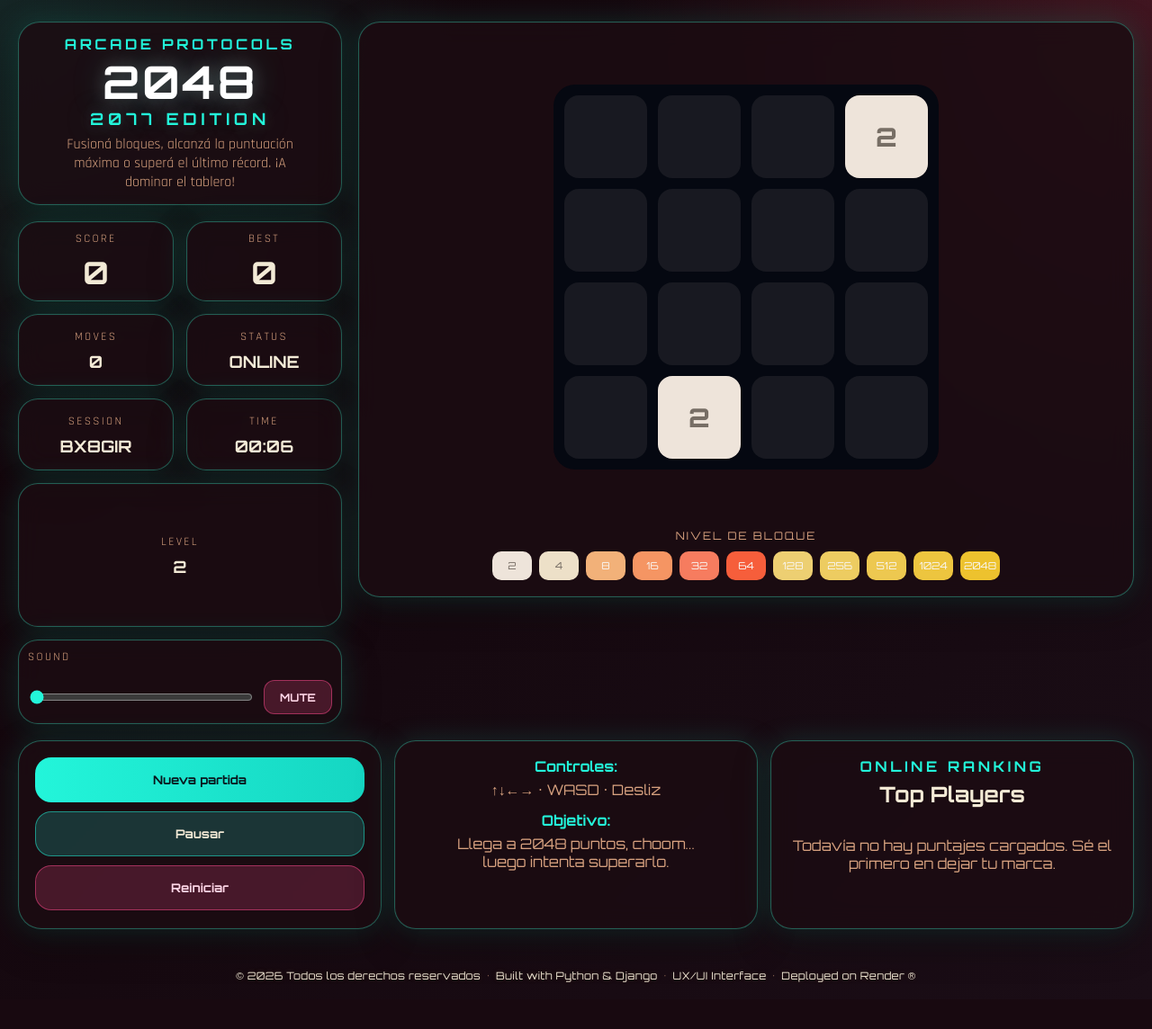
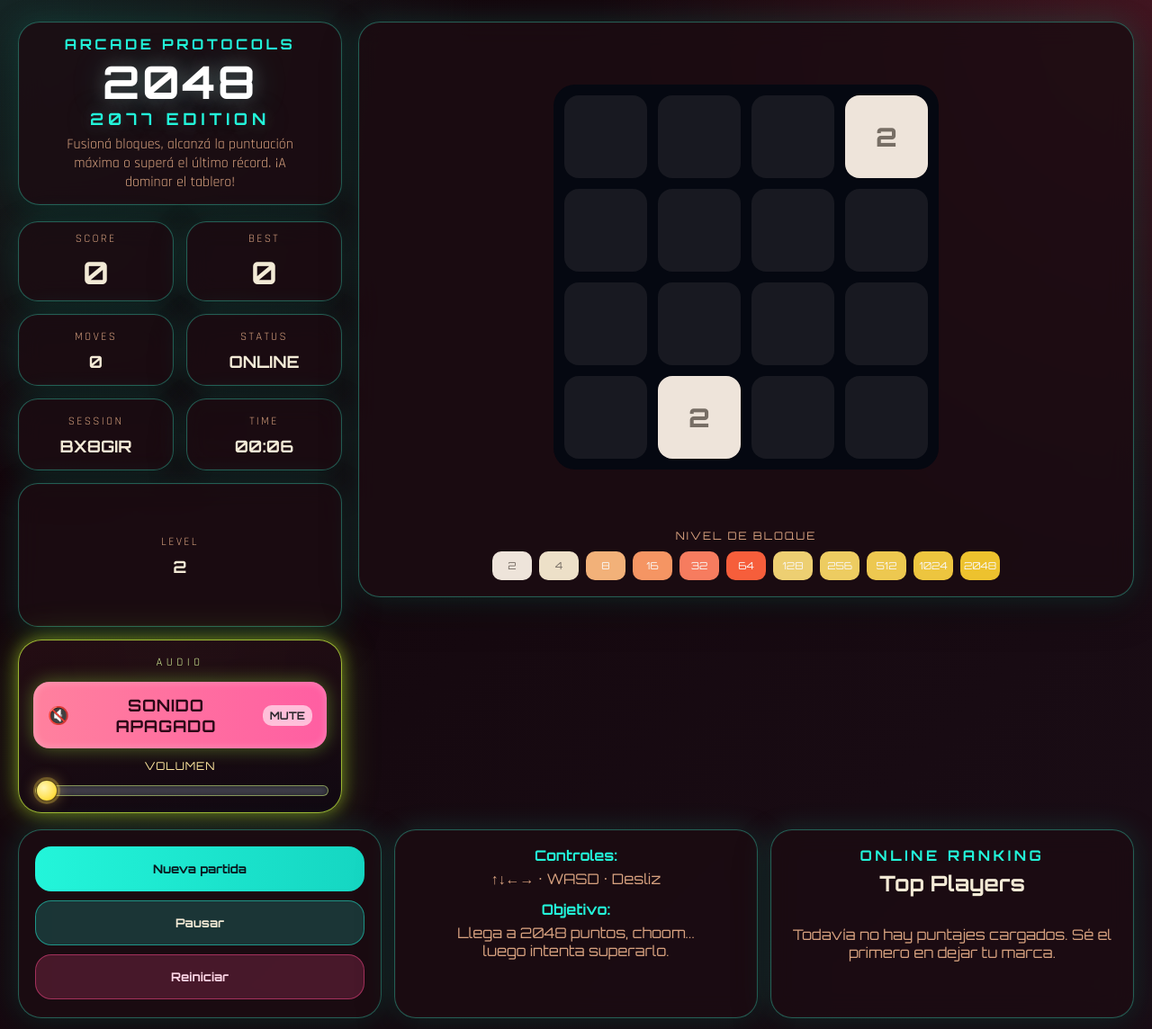
Before and after one commit to lu-developer476/2048, a Django app: page / in a window 1280 px wide. Shown: the top 1144 px of the page at 90% size. Before the commit the page ends 1092 px from the top, so only its background shows below. Run offline with Django 5.2, Linux system fonts and the light colour scheme; data that the repository does not hold is empty.

Commit message:
Redesign sound panel with neon style and adjust HUD alignment (#2)

```diff
--- a/core/static/core/css/styles.css
+++ b/core/static/core/css/styles.css
@@ -85,6 +85,7 @@ body {
   display: flex;
   flex-direction: column;
   gap: 18px;
+  height: 100%;
 }
 
 .brand-box {
@@ -131,6 +132,7 @@ body {
   display: grid;
   grid-template-columns: repeat(2, 1fr);
   gap: 14px;
+  align-content: start;
 }
 
 .stat-card {
@@ -177,27 +179,119 @@ body {
 .sound-card {
   grid-column: 1 / -1;
   align-items: stretch;
-  gap: 10px;
+  gap: 12px;
+  padding: 16px;
+  border-radius: 26px;
+  background:
+    linear-gradient(170deg, rgba(37, 14, 20, 0.94), rgba(16, 9, 18, 0.95)),
+    radial-gradient(circle at top center, rgba(255, 240, 94, 0.18), transparent 58%);
+  border: 1px solid rgba(211, 255, 63, 0.7);
+  box-shadow:
+    0 0 18px rgba(205, 255, 44, 0.45),
+    0 0 44px rgba(154, 255, 61, 0.22),
+    inset 0 0 0 1px rgba(255, 255, 255, 0.03);
 }
 
-.sound-controls {
+.sound-card .stat-label {
+  margin-bottom: 2px;
+  text-align: center;
+  color: rgba(218, 247, 155, 0.95);
+  letter-spacing: 0.34em;
+}
+
+.sound-toggle {
+  width: 100%;
+  border: 0;
+  border-radius: 18px;
+  min-height: 74px;
+  padding: 12px 16px;
   display: flex;
   align-items: center;
+  justify-content: center;
   gap: 10px;
-  width: 100%;
+  font-family: 'Orbitron', sans-serif;
+  font-size: 0.95rem;
+  font-weight: 700;
+  color: #101725;
+  cursor: pointer;
+  background: linear-gradient(90deg, #c8ff62, #9dff4f);
+  box-shadow:
+    0 0 20px rgba(167, 255, 66, 0.38),
+    inset 0 0 10px rgba(255, 255, 255, 0.28);
+}
+
+.sound-toggle-icon {
+  font-size: 1.2rem;
+  line-height: 1;
+}
+
+.sound-state-text {
+  font-size: clamp(0.9rem, 1.8vw, 1.15rem);
+  text-transform: uppercase;
+  letter-spacing: 0.04em;
+}
+
+.sound-level {
+  margin-left: auto;
+  padding: 4px 8px;
+  border-radius: 10px;
+  font-size: 0.75rem;
+  color: rgba(7, 14, 16, 0.85);
+  background: rgba(245, 255, 193, 0.72);
+}
+
+.sound-toggle.is-muted {
+  background: linear-gradient(90deg, #ff819e, #ff5ea2);
+  color: #2d0717;
+}
+
+.sound-toggle.is-muted .sound-level {
+  background: rgba(255, 222, 236, 0.75);
+}
+
+.sound-volume-label {
+  text-align: center;
+  font-family: 'Orbitron', sans-serif;
+  color: #ffe89f;
+  letter-spacing: 0.08em;
+  font-size: 0.76rem;
+  text-transform: uppercase;
 }
 
 .sound-slider {
-  flex: 1;
-  accent-color: var(--accent);
+  width: 100%;
   cursor: pointer;
+  -webkit-appearance: none;
+  appearance: none;
+  height: 12px;
+  border-radius: 999px;
+  background: linear-gradient(90deg, #ffd95e var(--sound-progress, 70%), rgba(185, 203, 224, 0.28) var(--sound-progress, 70%));
+  border: 1px solid rgba(217, 255, 109, 0.45);
+  box-shadow: inset 0 0 6px rgba(0, 0, 0, 0.5);
 }
 
-.sound-toggle {
-  min-width: 76px;
-  min-height: 38px;
-  border-radius: 12px;
-  font-size: 0.76rem;
+.sound-slider::-webkit-slider-thumb {
+  -webkit-appearance: none;
+  appearance: none;
+  width: 24px;
+  height: 24px;
+  border-radius: 50%;
+  background: radial-gradient(circle at 35% 35%, #fff6b5, #ffe14f 62%, #f8c80f 100%);
+  border: 1px solid rgba(36, 24, 4, 0.7);
+  box-shadow:
+    0 0 0 3px rgba(255, 214, 70, 0.28),
+    0 0 16px rgba(255, 218, 90, 0.52);
+}
+
+.sound-slider::-moz-range-thumb {
+  width: 24px;
+  height: 24px;
+  border-radius: 50%;
+  border: 1px solid rgba(36, 24, 4, 0.7);
+  background: radial-gradient(circle at 35% 35%, #fff6b5, #ffe14f 62%, #f8c80f 100%);
+  box-shadow:
+    0 0 0 3px rgba(255, 214, 70, 0.28),
+    0 0 16px rgba(255, 218, 90, 0.52);
 }
 
 /* ARENA */
--- a/core/static/core/js/game.js
+++ b/core/static/core/js/game.js
@@ -23,6 +23,8 @@ const restartBtn = document.getElementById('clear-save-btn');
 const leaderboardContentEl = document.getElementById('leaderboard-content');
 const soundVolumeEl = document.getElementById('sound-volume');
 const soundToggleEl = document.getElementById('sound-toggle');
+const soundStateTextEl = document.getElementById('sound-state-text');
+const soundLevelEl = document.getElementById('sound-level');
 
 let state = null;
 let previousState = null;
@@ -401,9 +403,25 @@ function updateSoundUI() {
 
   const percent = Math.round(FX.masterVolume * 100);
   soundVolumeEl.value = String(percent);
+  soundVolumeEl.style.setProperty('--sound-progress', `${percent}%`);
 
-  soundToggleEl.textContent = percent === 0 ? 'MUTE' : `${percent}%`;
-  soundToggleEl.classList.toggle('danger', percent === 0);
+  const isMuted = percent === 0;
+  const iconEl = soundToggleEl.querySelector('.sound-toggle-icon');
+
+  if (iconEl) {
+    iconEl.textContent = isMuted ? '🔇' : '🔊';
+  }
+
+  if (soundStateTextEl) {
+    soundStateTextEl.textContent = isMuted ? 'Sonido apagado' : 'Sonido activo';
+  }
+
+  if (soundLevelEl) {
+    soundLevelEl.textContent = isMuted ? 'MUTE' : `${percent}%`;
+  }
+
+  soundToggleEl.classList.toggle('is-muted', isMuted);
+  soundToggleEl.setAttribute('aria-pressed', String(!isMuted));
 }
 
 function setupSoundControls() {
--- a/core/templates/core/index.html
+++ b/core/templates/core/index.html
@@ -62,8 +62,13 @@
         </article>
 
         <article class="stat-card panel-glow sound-card">
-          <span class="stat-label">SOUND</span>
-          <div class="sound-controls">
+          <span class="stat-label">AUDIO</span>
+          <button id="sound-toggle" class="sound-toggle" type="button" aria-pressed="false">
+            <span class="sound-toggle-icon" aria-hidden="true">🔊</span>
+            <span id="sound-state-text" class="sound-state-text">Sonido activo</span>
+            <span id="sound-level" class="sound-level">70%</span>
+          </button>
+          <label for="sound-volume" class="sound-volume-label">Volumen</label>
           <input
             id="sound-volume"
             class="sound-slider"
@@ -74,8 +79,6 @@
             value="70"
             aria-label="Volumen del juego"
           >
-            <button id="sound-toggle" class="btn secondary sound-toggle" type="button">70%</button>
-          </div>
         </article>
 
       </div>
```
Lines whose indentation alone changed are shown as unchanged.
